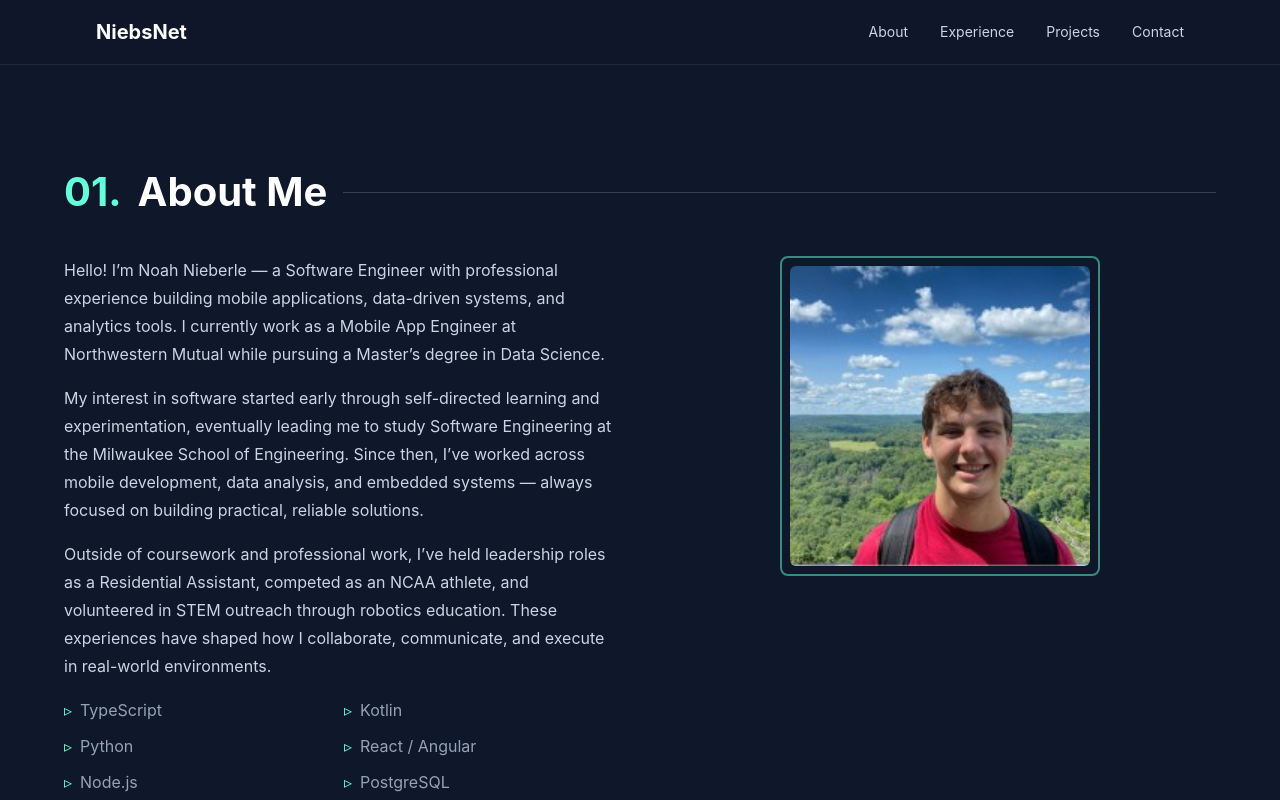
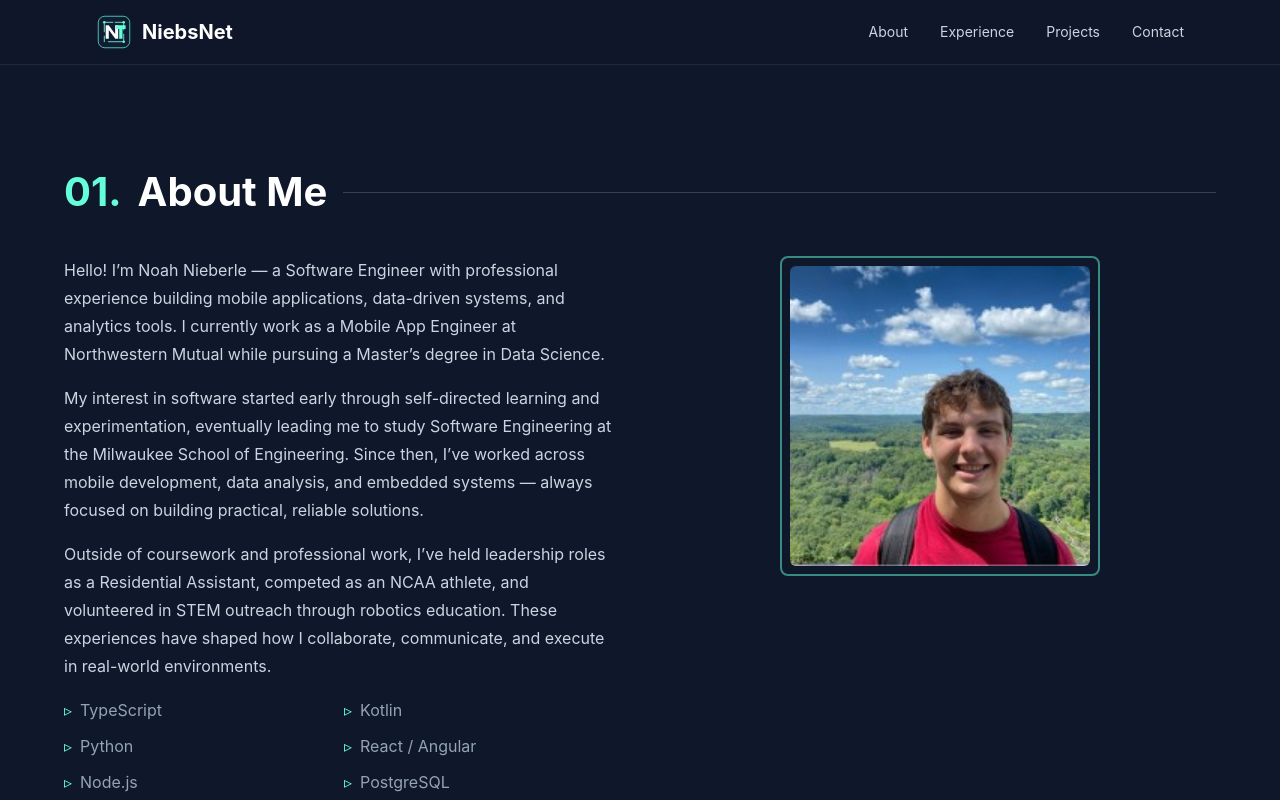
Before and after one commit to NoahJNieberle/niebsnet-frontend, an Angular app: page / in a window 1280 px wide. Shown: the top 800 px of the page. Built offline with nearby package versions, Linux system fonts and the light colour scheme.

Commit message:
Add site logo and update contact copy

```diff
--- a/src/app/app.css
+++ b/src/app/app.css
@@ -43,10 +43,19 @@ nav > div > div {
 }
 
 nav a.logo {
+  display: inline-flex;
+  align-items: center;
+  gap: 0.625rem;
   font-size: 1.25rem;
   font-weight: 700;
   color: #ffffff;
   transition: color 0.2s ease;
+}
+
+nav a.logo img {
+  width: 2.25rem;
+  height: 2.25rem;
+  border-radius: 0.5rem;
 }
 
 nav a.logo:hover {
--- a/src/app/app.html
+++ b/src/app/app.html
@@ -2,7 +2,10 @@
   <nav>
     <div>
       <div>
-        <a routerLink="/" class="logo">NiebsNet</a>
+        <a routerLink="/" class="logo">
+          <img src="niebsnet-logo.svg" alt="" aria-hidden="true" />
+          <span>NiebsNet</span>
+        </a>
         <ul class="desktop-nav">
           @for (item of navItems; track item.sectionId) {
             <li>
--- a/src/app/data/home.data.ts
+++ b/src/app/data/home.data.ts
@@ -106,7 +106,7 @@ export const homeData: HomeData = {
     sectionLabel: '03. What’s Next?',
     title: 'Get In Touch',
     description:
-      'I’m always open to discussing software engineering, data science, mobile development, or new opportunities. Feel free to reach out.',
+      'If you’d like to talk about machine learning, software engineering, or anything tech, feel free to reach out.',
     email: 'noahjnieberle@gmail.com',
     buttonText: 'Say Hello'
   }
--- a/src/index.html
+++ b/src/index.html
@@ -5,7 +5,7 @@
   <title>Niebsnet</title>
   <base href="/">
   <meta name="viewport" content="width=device-width, initial-scale=1">
-  <link rel="icon" type="image/x-icon" href="favicon.ico">
+  <link rel="icon" type="image/svg+xml" href="niebsnet-logo.svg">
 </head>
 <body>
   <app-root></app-root>
```
Also changed, not shown: public/niebsnet-logo.svg (added).
